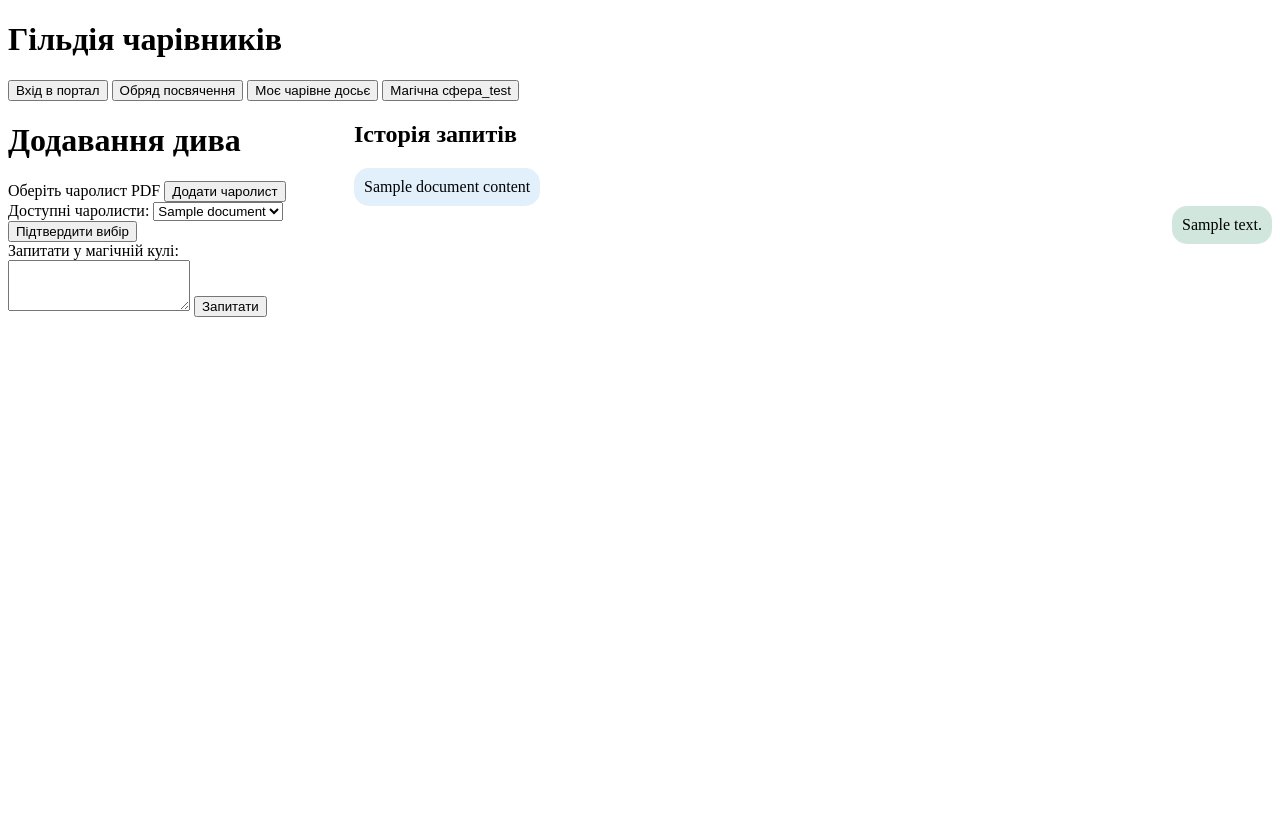
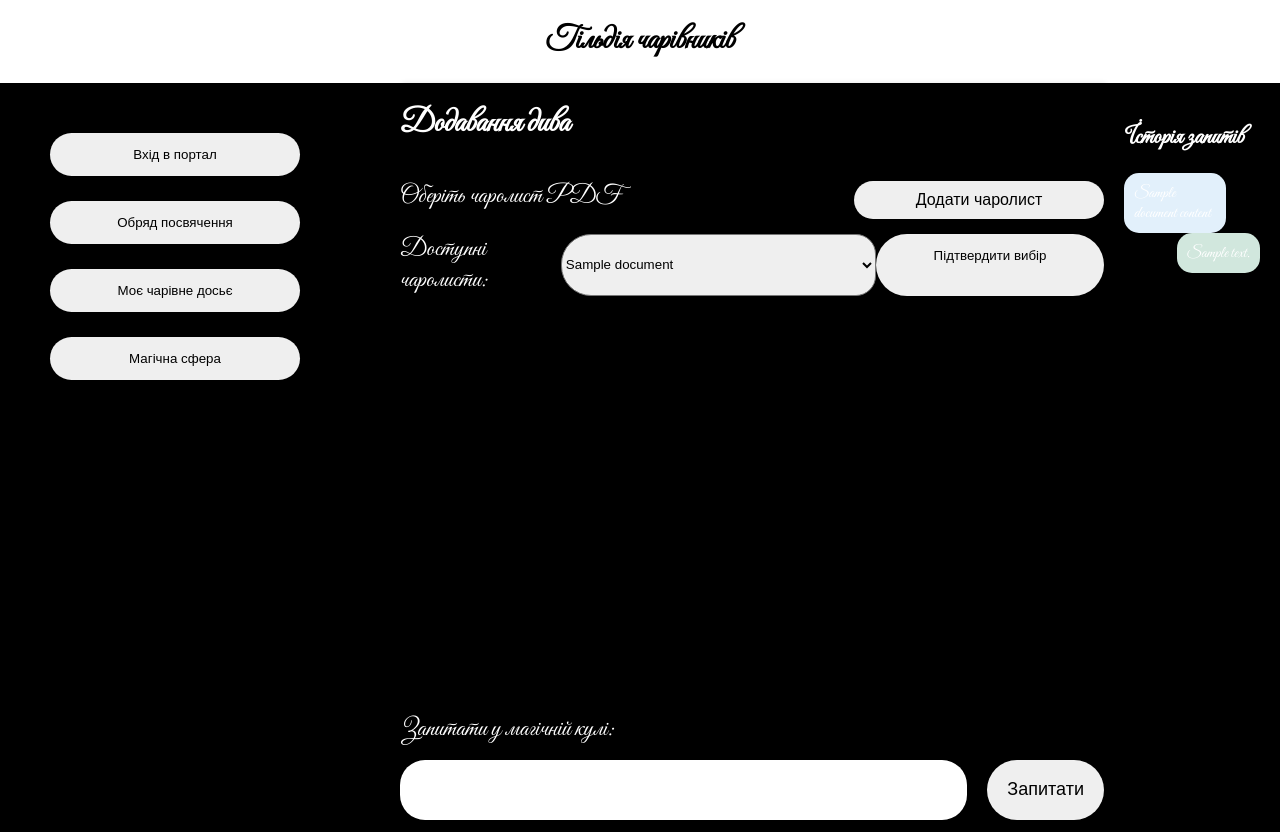
Before and after one commit to Hnatiak/DataScienceProject-front, a FastAPI app: template templates/pdf/upload_pdf_test.html in a window 1280 px wide. Before the commit the page ends 317 px from the top, so only its background shows below. Run offline with FastAPI, Linux system fonts and the light colour scheme; the template is opened without the code that fills it: most values are stand-ins (such as "Sample title", 1, 10 or a date in 2020).

Commit message:
I added styles

```diff
--- a/static/style.css
+++ b/static/style.css
@@ -1,15 +1,321 @@
+/* .pacifico-regular {
+    font-family: "Pacifico", cursive;
+    font-weight: 400;
+    font-style: normal;
+} */
+
+/* @font-face {
+    font-family: 'Pacifico';
+    src: url('Pacifico-Regular.ttf');
+} */
+
+body {
+    /* font-family: "Pacifico", cursive;
+    font-weight: 400;
+    font-style: normal; */
+
+    font-family: "Great Vibes", cursive;
+    font-weight: 400;
+    font-style: normal;
+    color: white;
+    user-select: none;
+    margin: 0;
+    padding: 0;
+
+    height: auto;
+}
+
+input {
+    padding: 10px 20px;
+    width: 400px;
+    border-radius: 50px;
+    border: none;
+    margin-top: 15px;
+    font-size: 18px;
+    font-family: 'Magical', Arial, sans-serif;
+
+    @media screen and (max-width: 768px) {
+        width: 95%;
+    }
+}
+
+
+label {
+    font-size: 25px;
+}
+
+textarea {
+    resize: none;
+    width: 100%;
+    font-size: 26px;
+    border: none;
+    border-radius: 25px;
+    padding: 15px;
+    font-family: 'Magical', Arial, sans-serif;
+    scrollbar-width: none;
+    height: 30px;
+
+    &:focus {
+        box-shadow: 0 0 10px rgba(227, 225, 230, 0.7), 0 0 20px rgba(181, 181, 181, 0.5), 0 0 30px rgba(223, 222, 224, 0.3);
+        outline: none;
+    }
+}
+
+#document {
+    display: flex;
+    width: 350px;
+    border-radius: 30px 20px 20px 30px;
+}
+
+.forms-top {
+    display: flex;
+    flex-direction: column;
+    gap: 15px;
+}
+
+.chat-container {
+    display: flex;
+    flex-direction: column;
+    justify-content: flex-end;
+    height: 100%;
+    gap: 15px;
+}
+
+li {
+    list-style: none;
+}
+
+a {
+    text-decoration: none;
+}
+
+form {
+    display: flex;
+    justify-content: space-between;
+
+    button {
+        width: 40%;
+    }
+}
+
+button {
+    display: flex;
+    justify-content: center;
+    padding: 14px;
+    border-radius: 50px;
+    text-decoration: none;
+    text-overflow: unset;
+    user-select: text;
+    border: none;
+
+    width: 250px;
+
+    @media screen and (max-width: 768px) {
+        flex-direction: column;
+    }
+}
+
+.form-login {
+    display: flex;
+    justify-content: center;
+    flex-direction: column;
+    gap: 10px;
+    align-items: center;
+}
+
+.title {
+    text-align: center;
+    color: black;
+}
+
+.container {
+    width: 100%;
+    height: 100%;
+}
+
+.photo-card-wrapper {
+    display: flex;
+    background-color: black;
+    gap: 50px;
+    height: 93.65vh;
+    width: 100%;
+
+    .buttons {
+        display: flex;
+        flex-direction: column;
+        gap: 25px;
+        margin: 50px;
+    }
+
+}
+
+.photo-card-container {
+    width: 100%;
+    display: flex;
+    flex-direction: column;
+    align-items: center;
+}
+
+
+.photo-card-container-second {
+    width: 80%;
+}
+
+.avatar-container {
+    display: flex;
+    justify-content: center;
+}
+
+.form-signup {
+    display: flex;
+    justify-content: center;
+    flex-direction: column;
+    gap: 10px;
+    align-items: center;
+}
+
+.file-upload-button {
+    display: inline-block;
+    padding: 10px 20px;
+    border: none;
+    border-radius: 50px;
+    cursor: pointer;
+    font-size: 16px;
+}
+
+/* Приховати реальний input file */
+.file-upload-input {
+    display: none;
+}
+
+
+.form-block-upload {
+    button {
+        width: 250px;
+    }
+}
+
+.form-control:focus {
+    box-shadow: 0 0 20px rgba(227, 225, 230, 0.7), 0 0 30px rgba(181, 181, 181, 0.5), 0 0 40px rgba(223, 222, 224, 0.3);
+    outline: none;
+}
+
+.toggle-password {
+    position: absolute;
+    right: 10px;
+    top: 55%;
+    transform: translateY(-50%);
+    cursor: pointer;
+    font-size: 18px;
+    user-select: none;
+    background: black;
+    padding: 5px;
+    border-radius: 50%;
+}
+
+.form-login, .form-signup {
+    display: flex;
+    flex-direction: column;
+    align-items: flex-start;
+
+    input {
+        padding: 10px;
+        margin-bottom: 10px;
+        border: 1px solid #ccc;
+        font-size: 18px;
+        font-family: 'Magical', Arial, sans-serif;
+    }
+}
+
+.password-wrapper {
+    position: relative;
+    display: flex;
+
+    @media screen and (max-width: 768px) {
+        flex-direction: column;
+        margin-bottom: 20px;
+        width: 100%;
+    }
+}
+
+.btn {
+    width: 250px;
+}
+
+.question-form {
+    display: flex;
+    gap: 20px;
+
+    input {
+        width: 140px;
+        margin-top: 0px;
+    }
+}
+
 .page-layout {
     display: flex;
+    flex-direction: row;
+    height: 92.1vh;
     width: 100%;
 }
 
 .sidebar {
-    width: 25%;
-    padding-right: 20px;
+    width: 300px;
+    display: flex;
+    flex-direction: column;
+    box-shadow: 2px 0 5px rgba(0, 0, 0, 0.1);
+}
+
+.forms-top {
+    flex: 1;
+}
+
+.chat-form-container {
+    margin-top: auto;
 }
 
 .content {
-    width: 75%;
+    flex: 1;
+    padding: 20px;
+    overflow-y: auto;
+}
+
+/* Стилізація кнопки для вибору файлу */
+.file-upload-button {
+    display: inline-block;
+    padding: 10px 20px;
+    border: none;
+    border-radius: 50px;
+    cursor: pointer;
+    font-size: 16px;
+}
+
+/* Приховати реальний input file */
+.file-upload-input {
+    display: none;
+}
+
+.sidebar {
+    width: 80%;
+}
+
+
+
+
+
+
+
+
+
+
+
+
+
+
+
+
+.content {
+    width: 15%;
     padding-left: 20px;
 }
 
--- a/templates/access_denied.html
+++ b/templates/access_denied.html
@@ -10,7 +10,7 @@
     <p>Маглам вхід заборонено, доступ тільки для МАГІВ</p>
 
     <form action="/signup" method="get">
-        <button type="submit">Пройдіть обряд посвячення</button>
+        <button type="submit" class="btn">Пройдіть обряд посвячення</button>
     </form>
 
 {% endblock %}
--- a/templates/base.html
+++ b/templates/base.html
@@ -4,11 +4,16 @@
     <meta charset="UTF-8">
     <meta name="viewport" content="width=device-width, initial-scale=1.0">
     <title>Гільдія чарівників</title>
+
     <link rel="stylesheet" href="../static/style.css">
+
+    <link rel="preconnect" href="https://fonts.googleapis.com">
+    <link rel="preconnect" href="https://fonts.gstatic.com" crossorigin>
+    <link href="https://fonts.googleapis.com/css2?family=Great+Vibes&family=Pacifico&family=Roboto:ital,wght@1,900&display=swap" rel="stylesheet">
 </head>
 <body>
     <div class="container">
-        <h1>Гільдія чарівників</h1>
+        <h1 class="title">Гільдія чарівників</h1>
 
         <div class="photo-card-wrapper">
             <div class="buttons">
@@ -17,11 +22,11 @@
                 <a href="/signup" class="magic-button"><button>Обряд посвячення</button></a>
                 <a href="/user" class="magic-button"><button>Моє чарівне досьє</button></a>
                 <!-- <a href="/upload_pdf" class="magic-button"><button>Магічна сфера</button></a> -->
-                <a href="/pdf/upload_pdf_test" class="magic-button"><button>Магічна сфера_test</button></a>
+                <a href="/pdf/upload_pdf_test" class="magic-button"><button>Магічна сфера</button></a>
             </div>
-        </div>
-        <div class="photo-card-container">
-            {% block content %}{% endblock %}
+            <div class="photo-card-container">
+                {% block content %}{% endblock %}
+            </div>
         </div>
     </div>
 
--- a/templates/login.html
+++ b/templates/login.html
@@ -15,12 +15,12 @@
 
         <form action="/login" method="post" class="form-login">
             <label for="name">Совина пошта:</label>
-            <input type="text" id="name" name="name" class="form-control" maxlength="50" minlength="3" required><br><br>
+            <input type="text" id="name" name="name" class="form-control" maxlength="50" minlength="3" required>
             <label for="password">Таємне слово:</label>
             <div class="password-wrapper">
                 <input type="password" id="password" name="password" class="form-control" maxlength="50" minlength="5" required>
                 <span class="toggle-password" id="toggle-password" onclick="togglePasswordVisibilityLogin()">👁️</button>
-            </div><br><br>
+            </div>
             <button type="submit">Відкрити портал</button>
         </form>
 {% endblock %}
--- a/templates/pdf/upload_pdf_test.html
+++ b/templates/pdf/upload_pdf_test.html
@@ -6,17 +6,18 @@
 
 <div class="page-layout">
     <div class="sidebar">
+        <div class="forms-top">
             <h1>Додавання дива</h1>
 
             <!-- Photo Upload Form -->
             <form id="uploadForm" action="/pdf/upload_pdf_test_new" method="post" enctype="multipart/form-data" class="form-block-upload">
                 <input type="file" class="file-upload-input" id="pdf" name="pdf" accept="application/pdf" style="display: none;" required />
                 <label for="pdf" class="file-upload-label">Оберіть чаролист PDF</label>
-            <button type="submit">Додати чаролист</button>
+                <button type="submit" class="file-upload-button" onclick="document.getElementById('pdf').click();">Додати чаролист</button>
             </form>
 
             <!-- Форма для вибору документу -->
-        <form method="POST" action="/pdf/upload_page">
+            <form method="POST" action="/pdf/upload_page" class="form-block-upload">
                 <label for="document">Доступні чаролисти:</label>
                 <select id="document" name="document">
                     {% for document in documents %}
@@ -28,17 +29,23 @@
                 <input type="hidden" name="documents" value="{{ documents | join(',') }}">
                 <button type="submit">Підтвердити вибір</button>
             </form>
+        </div>
 
-        <form method="POST" action="/pdf/ask_question">
+        <div class="chat-form-container">
+            <!-- Форма для запитів -->
+            <form method="POST" action="/pdf/ask_question" class="chat-container">
                 <label for="question">Запитати у магічній кулі:</label>
+                <div class="question-form">
                     <textarea id="question" name="question" rows="3" required></textarea>
                     <input type="hidden" name="document_content" value="{{ document_content }}">
                     <input type="hidden" name="document" value="{{ selected_document }}">
                     <input type="hidden" name="documents" value="{{ documents | join(',') }}">
                     <input type="submit" value="Запитати">
+                </div>
             </form>
+        </div>
+    </div>
 
-    </div>
     <div class="content">
         <!-- Display document -->
         <h2>Історія запитів</h2>
--- a/templates/pdf/upload_pdf_test_temp.html
+++ b/templates/pdf/upload_pdf_test_temp.html
@@ -10,10 +10,7 @@
  <form id="uploadForm" action="/pdf/upload_pdf_test_new" method="post" enctype="multipart/form-data" class="form-block-upload">
     <input type="file" class="file-upload-input" id="pdf" name="pdf" accept="application/pdf" style="display: none;" required />
     <label for="pdf" class="file-upload-label">Оберіть чаролист PDF</label>
-
-    <button type="submit">Додати чаролист</button>
-
-
+    <input type="file"/>Додати чаролист</button>
 </form>
 
 
--- a/templates/signup.html
+++ b/templates/signup.html
@@ -17,16 +17,16 @@
         <form action="/signup" method="post" class="form-signup">
 
             <label for="name">Істинне імʼя:</label>
-            <input type="text" id="name" name="name" class="form-control" maxlength="50" minlength="3" required><br><br>
+            <input type="text" id="name" name="name" class="form-control" maxlength="50" minlength="3" required>
 
             <label for="email">Совина пошта:</label>
-            <input type="email" id="email" name="email" class="form-control" required><br><br>
+            <input type="email" id="email" name="email" class="form-control" required>
 
             <label for="password">Таємне слово:</label>
             <div class="password-wrapper">
                 <input type="password" id="password" name="password" class="form-control" maxlength="50" minlength="5" required>
                 <span class="toggle-password" id="toggle-password" onclick="togglePasswordVisibility()">👁️</button>
-            </div><br><br>
+            </div>
 
             <button type="submit">Посвятити</button>
         </form>
--- a/templates/upload_pdf.html
+++ b/templates/upload_pdf.html
@@ -14,10 +14,10 @@
     <label for="pdf" class="file-upload-label">Оберіть чаролист PDF</label>
 
 
-    <label for="description">Задайте питання до часолита:</label><br>
-    <textarea id="description" name="description" rows="4" cols="50" maxlength="500" required></textarea><br><br>
+    <label for="description">Задайте питання до часолита:</label>
+    <textarea id="description" name="description" rows="4" cols="50" maxlength="500" required></textarea>
 
-    <button type="submit">Додати чаролист</button>
+    <input type="file" class="file-upload-input" id="pdf" name="pdf" accept="application/pdf" style="display: none;" required />Додати чаролист</button>
 </form>
 
 
```
Also changed, not shown: static/style_tmp.css (+11 -2 lines), static/Pacifico-Regular.ttf (added). Lines whose indentation alone changed are shown as unchanged.
